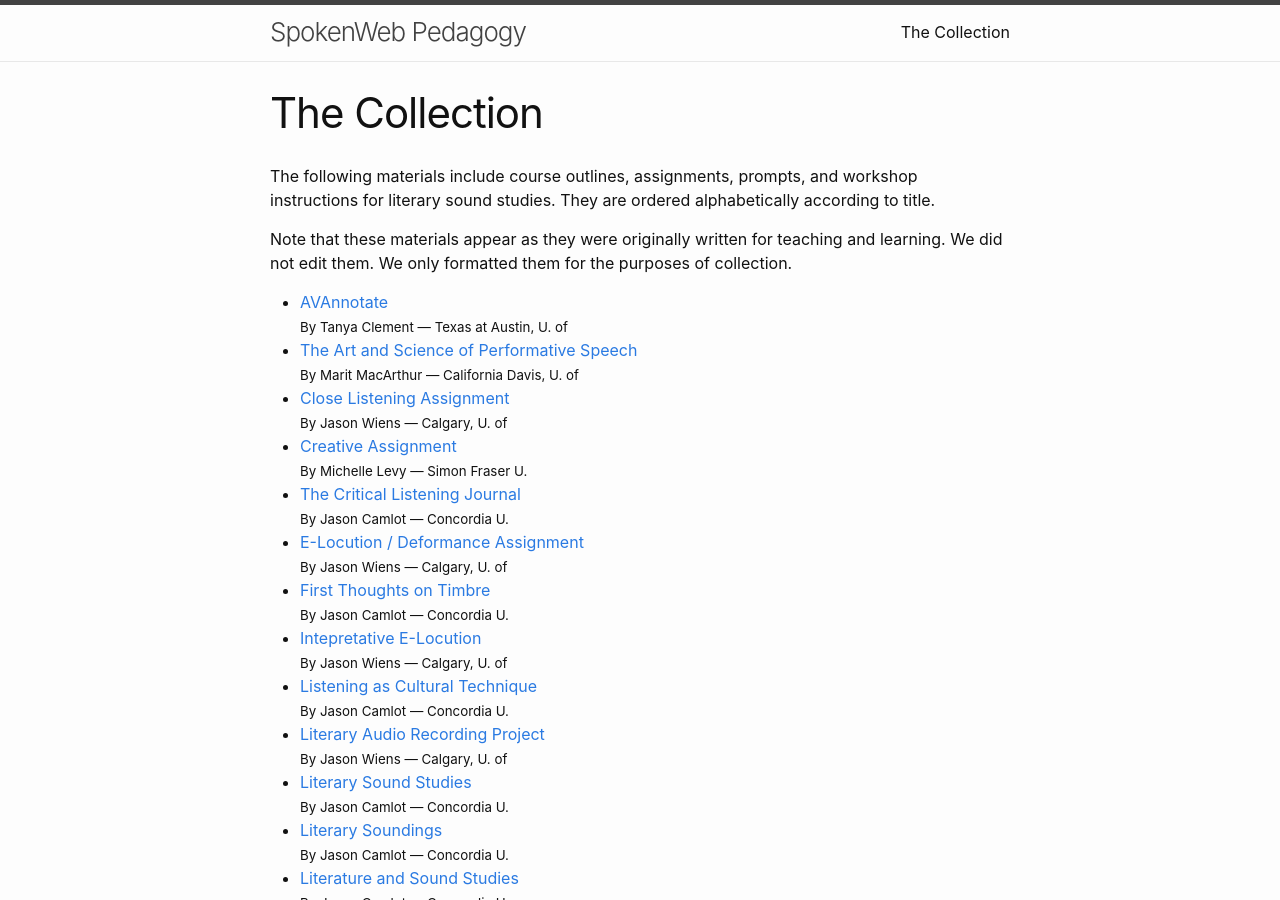
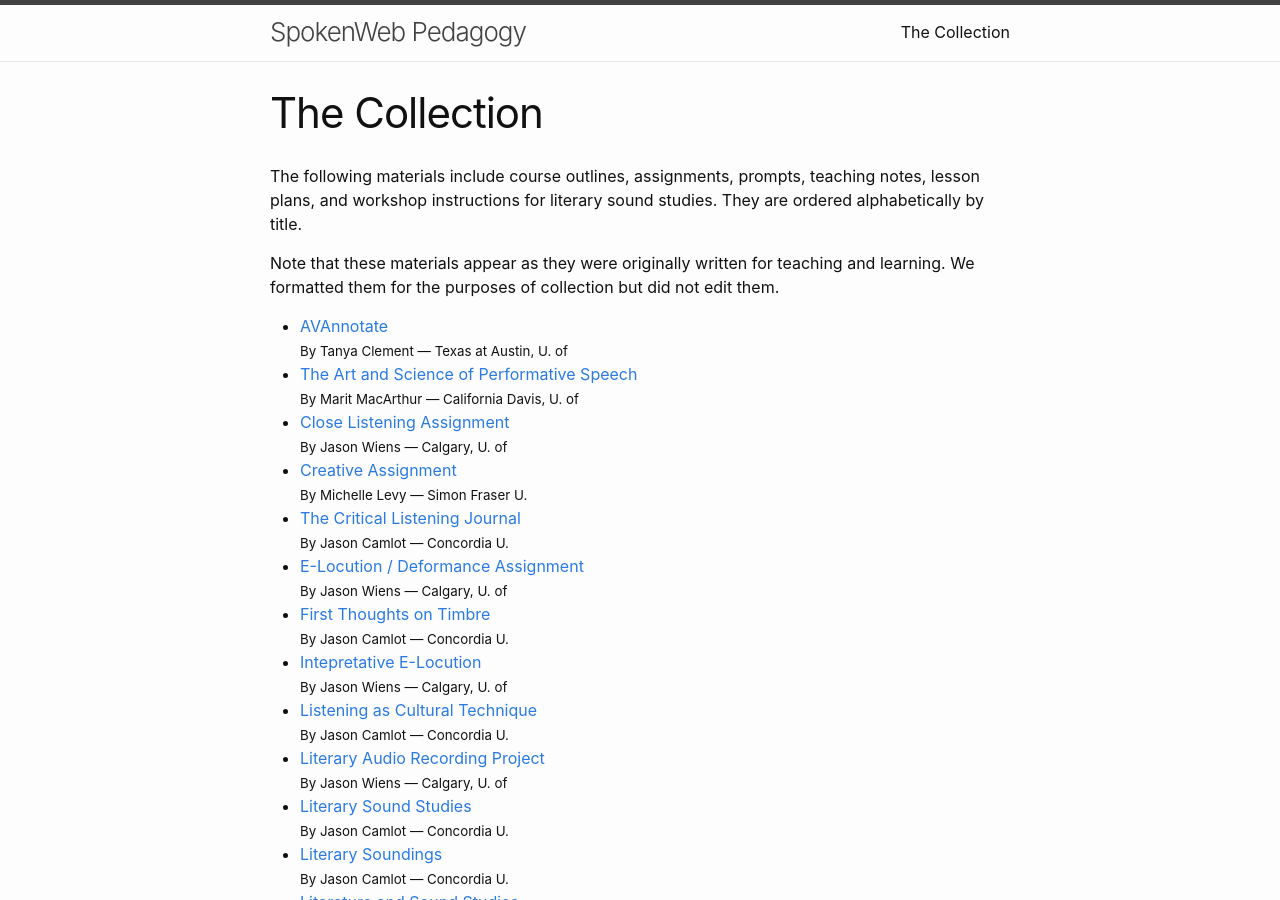
Before and after one commit to jentery/SWDemo, a Jekyll site: the page built from list_of_documents.markdown, in a window 1280 px wide and 900 px high. Built offline with Jekyll 4.4.1, drawn with Linux system fonts in a browser that asks for light colours.

Commit message:
Update list_of_documents.markdown

```diff
--- a/list_of_documents.markdown
+++ b/list_of_documents.markdown
@@ -4,9 +4,9 @@ title: The Collection
 permalink: /mdfiles/
 ---
 
-The following materials include course outlines, assignments, prompts, and workshop instructions for literary sound studies. They are ordered alphabetically according to title.
+The following materials include course outlines, assignments, prompts, teaching notes, lesson plans, and workshop instructions for literary sound studies. They are ordered alphabetically by title.
 
-Note that these materials appear as they were originally written for teaching and learning. We did not edit them. We only formatted them for the purposes of collection.
+Note that these materials appear as they were originally written for teaching and learning. We formatted them for the purposes of collection but did not edit them.
 
 <ul>
   {% assign documents = site.output_documents | where_exp: "page", "page.permalink contains '/output_documents/'" | sort: "title" %}
```
